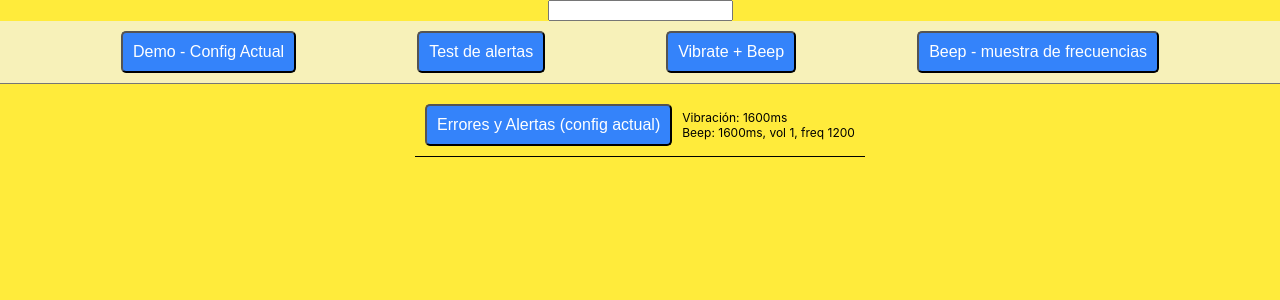
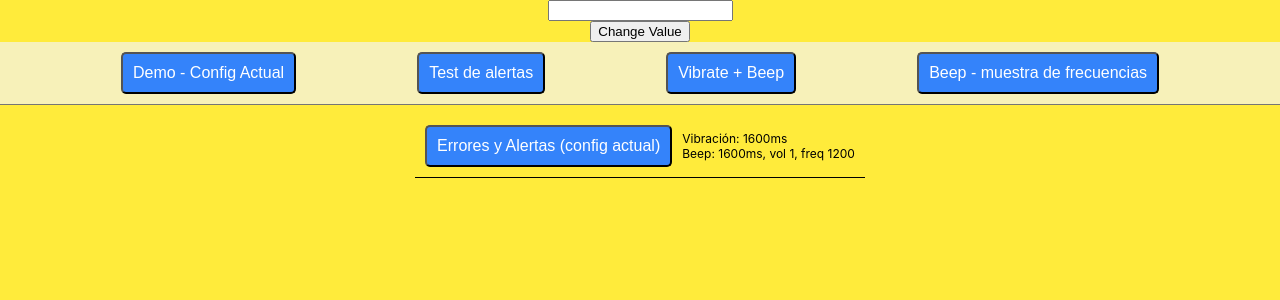
Before and after one commit to rjpizarro-meli/beeper, a React (Create React App) app: page / in a window 1280 px wide. Shown: the top 300 px of the page. Built offline with nearby package versions, Linux system fonts and the light colour scheme.

Commit message:
remove precommit check

```diff
--- a/package.json
+++ b/package.json
@@ -19,7 +19,7 @@
     "test": "react-scripts test",
     "eject": "react-scripts eject",
     "predeploy": "npm run build",
-    "deploy": "NODE_DEBUG=gh-pages gh-pages -d build"
+    "deploy": "NODE_DEBUG=gh-pages PRE_COMMIT_ALLOW_NO_CONFIG=1 gh-pages -d build"
   },
   "eslintConfig": {
     "extends": [
--- a/src/App.js
+++ b/src/App.js
@@ -30,6 +30,11 @@ const Reference = (props) => (
 
 function App() {
   const [view, changeView] = useState('demo')
+  const [value, changeValue] = useState('')
+
+  const forceChangeInputValue = () => {
+    changeValue(String(Math.random() * 100))
+  }
 
   const renderDemo = (beep, pause, vibrate) => {
     return (
@@ -497,7 +502,9 @@ function App() {
           type="text"
           onChange={() => console.log('>>>>>')}
           autoComplete="off"
+          value={value}
         />
+        <button onClick={forceChangeInputValue}> Change Value </button>
 
         {renderOptions()}
         <Beeper>
```
